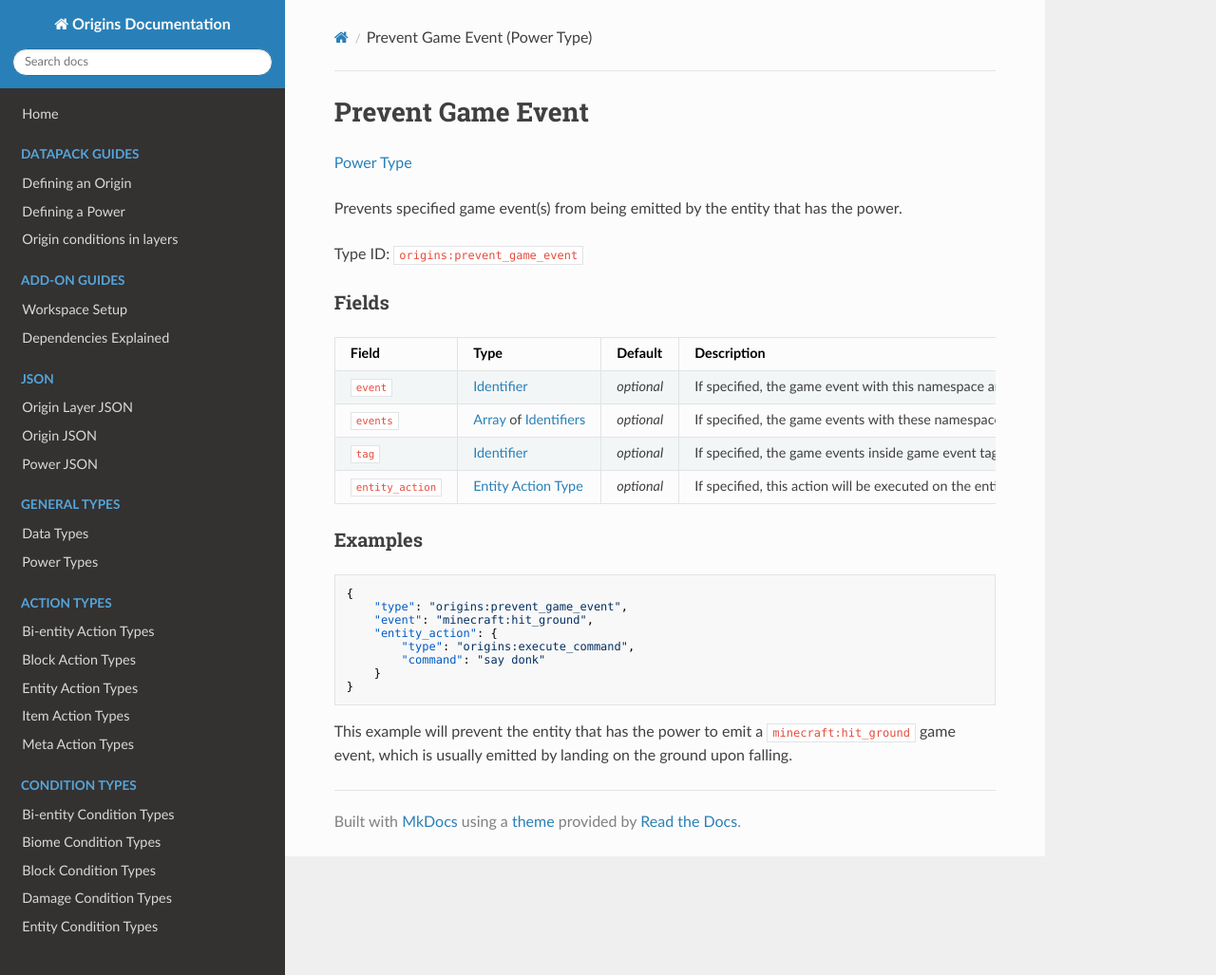
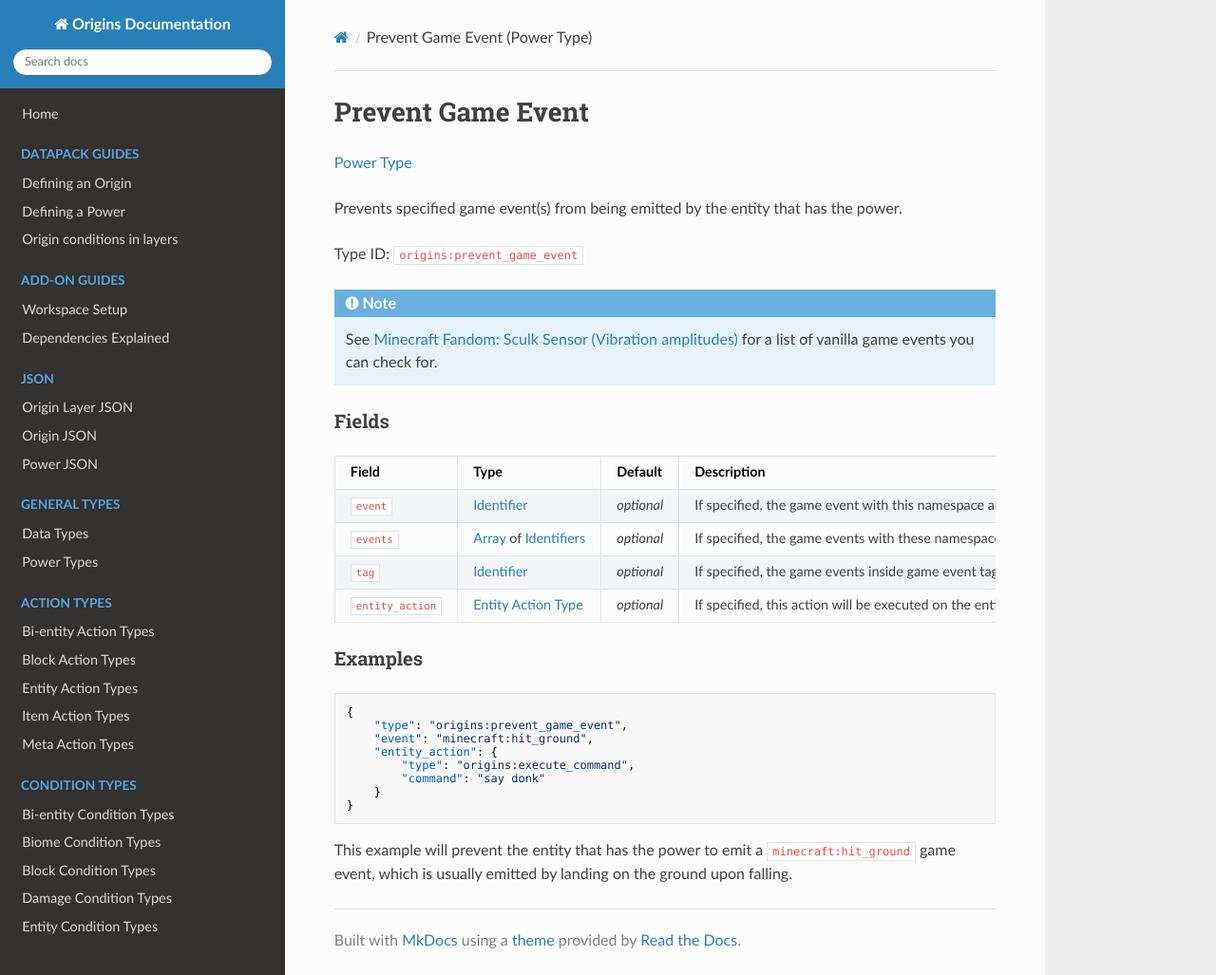
Before and after one commit to apace100/origins-docs, an MkDocs documentation site: the page built from docs/types/power_types/prevent_game_event.md, in a window 1280 px wide and 1027 px high. Shown: the whole window at 95% size. Built offline with MkDocs 1.6.1, drawn with Linux system fonts in a browser that asks for light colours; nearby versions of some CDN libraries.

Commit message:
Updated `prevent_game_event.md` (Power Types) Added an admonition note for reference on game events

```diff
--- a/docs/types/power_types/prevent_game_event.md
+++ b/docs/types/power_types/prevent_game_event.md
@@ -10,6 +10,11 @@ date: 2021-10-03
 Prevents specified game event(s) from being emitted by the entity that has the power.
 
 Type ID: `origins:prevent_game_event`
+
+
+!!! note
+
+    See [Minecraft Fandom: Sculk Sensor (Vibration amplitudes)](https://minecraft.fandom.com/wiki/Sculk_Sensor?oldid=2099339#Vibration_amplitudes) for a list of vanilla game events you can check for.
 
 
 ### Fields
```
